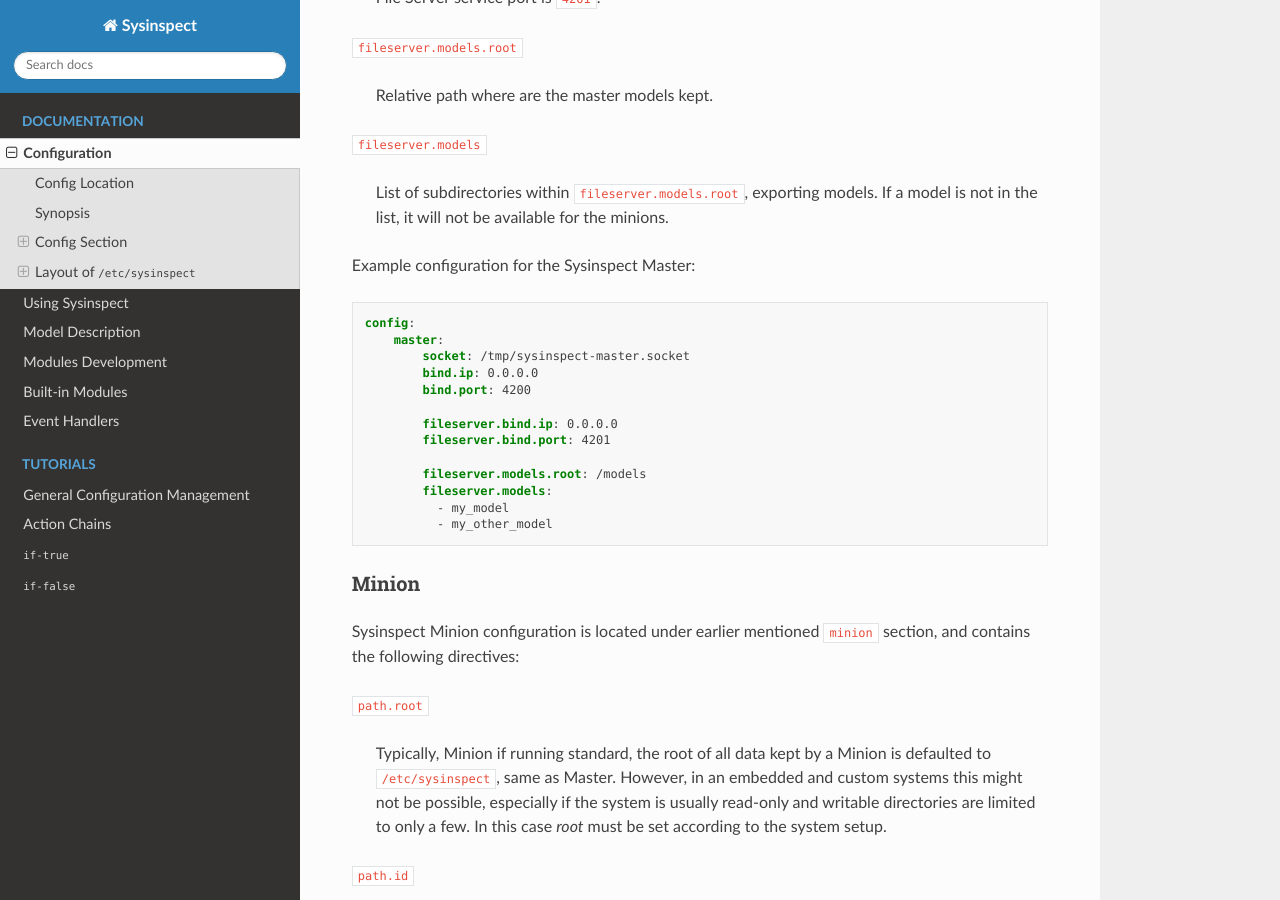
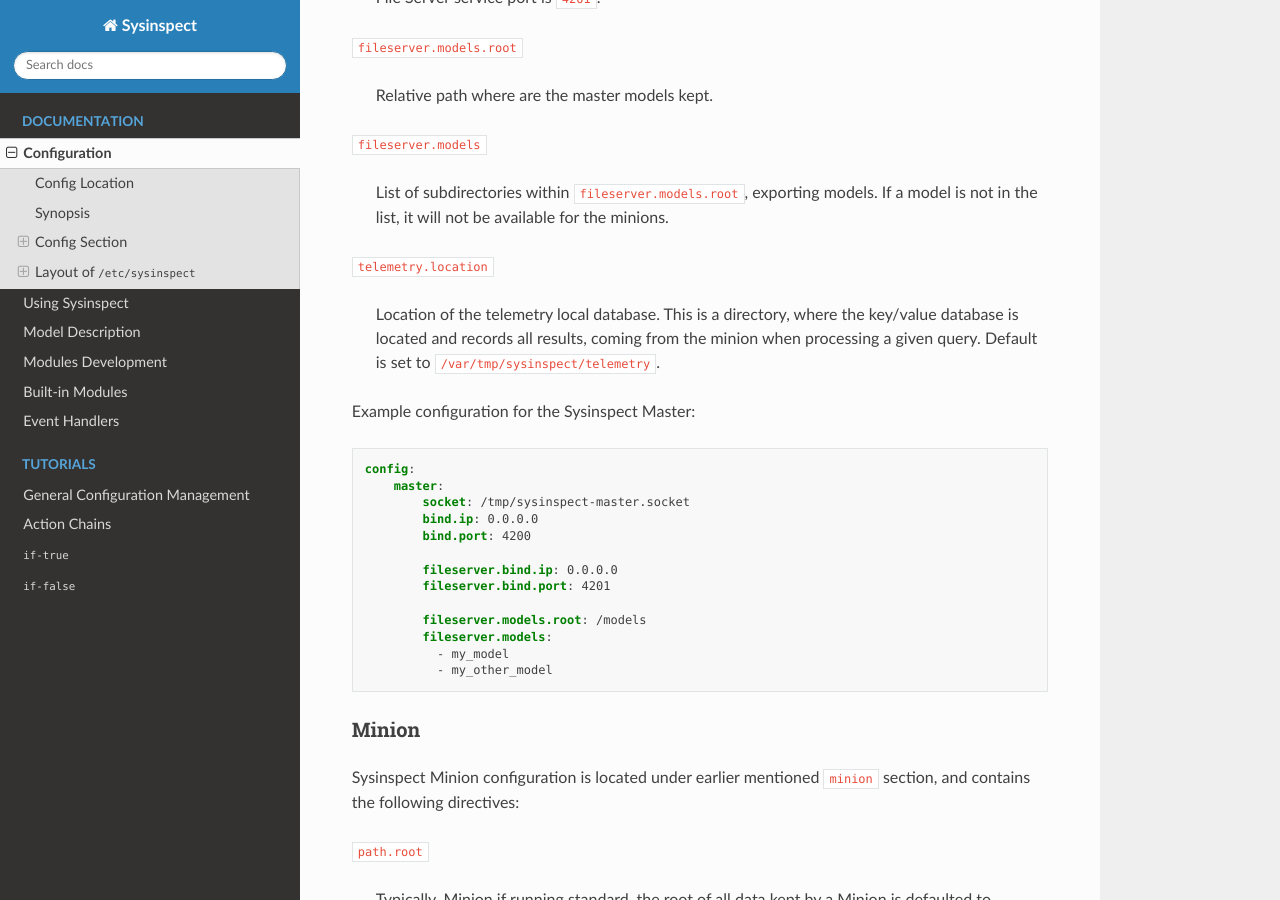
Before and after one commit to tinythings/sysinspect, a Sphinx documentation site: the page built from docs/global_config.rst, in a window 1280 px wide and 900 px high, scrolled down 2639 px. Built offline with Sphinx 7.4.7 and the Read the Docs theme 3.1.0, drawn with Linux system fonts in a browser that asks for light colours.

Commit message:
Update the documentation

```diff
--- a/docs/global_config.rst
+++ b/docs/global_config.rst
@@ -135,6 +135,12 @@
 
     List of subdirectories within ``fileserver.models.root``, exporting models. If a model is not
     in the list, it will not be available for the minions.
+
+``telemetry.location``
+
+    Location of the telemetry local database. This is a directory, where the
+    key/value database is located and records all results, coming from the minion
+    when processing a given query. Default is set to ``/var/tmp/sysinspect/telemetry``.
 
 Example configuration for the Sysinspect Master:
 
```
